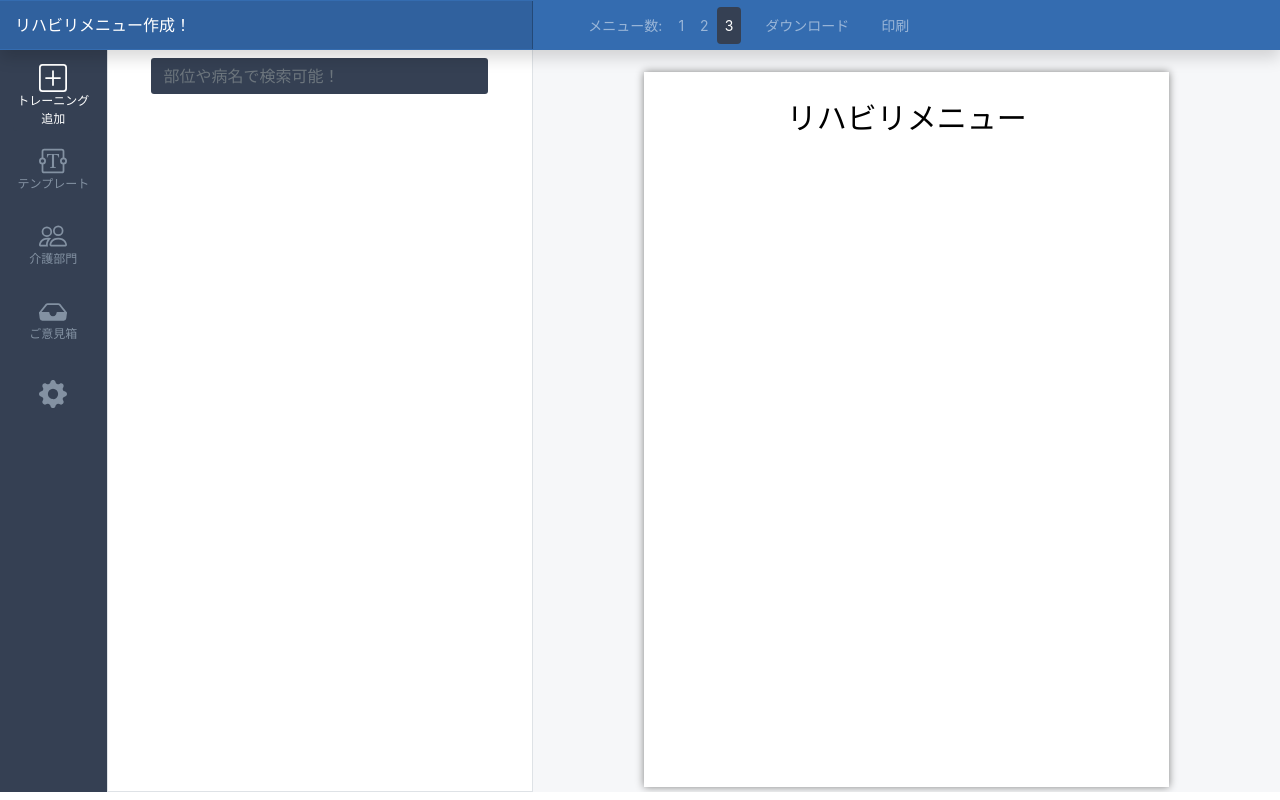
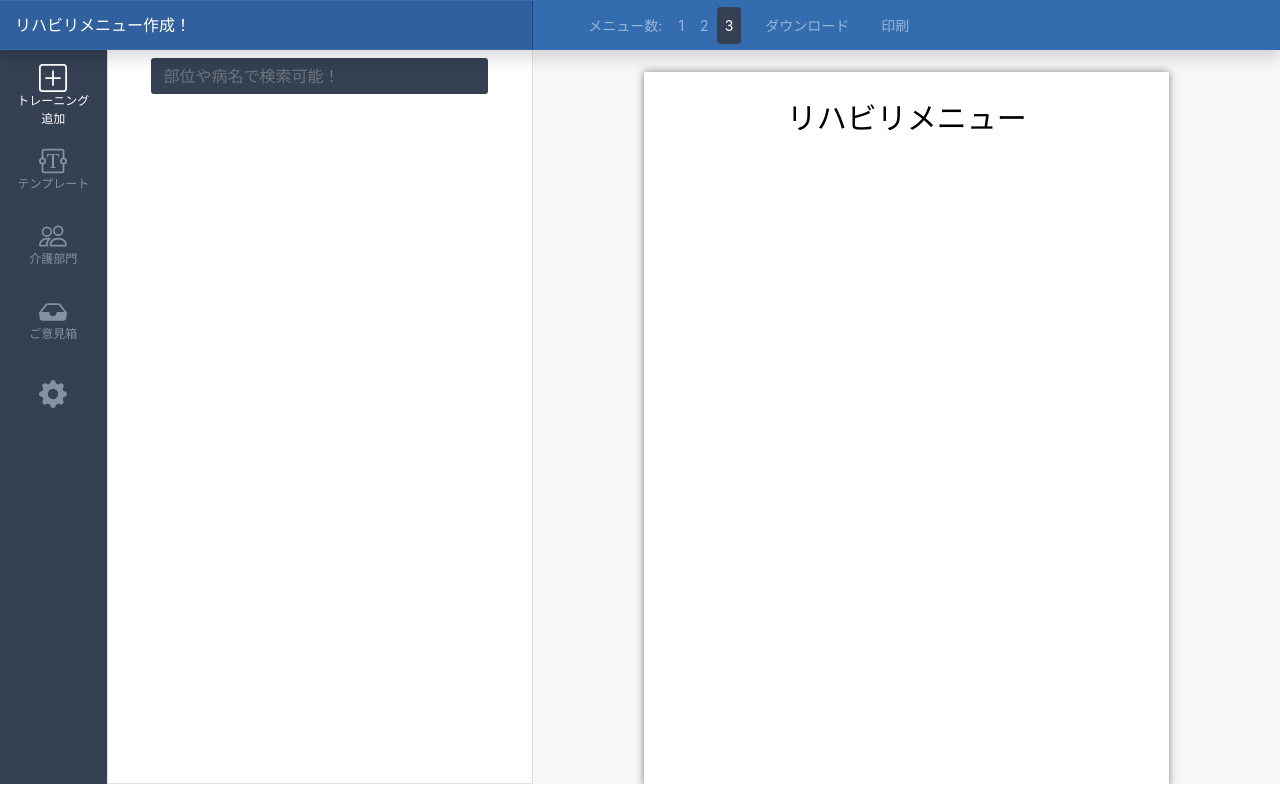
Before and after one commit to keisukeookuma/self-ex, a PHP site: page / in a window 1280 px wide. Run offline with PHP 8.4, Linux system fonts and the light colour scheme; data that the repository does not hold is empty.

Commit message:
画像追加

```diff
--- a/html/index.php
+++ b/html/index.php
@@ -80,7 +80,7 @@
                     <div class="search mx-auto">
                         <input class="search-form form-control form-control-dark  text-light form-bg" type="text" placeholder="部位や病名で検索可能！" aria-label="検索">
                     </div>
-                    <div class="overflow-auto" style="width:100%; height: 86vh;">
+                    <div class="overflow-auto" style="width:100%; height: 85vh;">
                     <!-- <div class="overflow-auto" style="width:100%; height: 620px;"> -->
                         <ul id="all_show_result" class="d-flex flex-wrap justify-content-around"></ul>
                     </div>
@@ -120,7 +120,7 @@
             </div>
         </div>
         <main role="main" class="col-md-7 ml-sm-auto pt-2 px-0 ">
-            <div class="overflow-auto" style="width:100%; height: 92vh;">
+            <div class="overflow-auto" style="width:100%; height: 91vh;">
             <!-- <div class="overflow-auto" style="width:100%; height: 662vh;"> -->
                 <div class="container a">
                     <div class="tab-content p-3 d-flex justify-content-center">
--- a/html/js/index.js
+++ b/html/js/index.js
@@ -87,8 +87,6 @@ $(function(){
 
           if($("#preview").find("div.item").length < contentsCount){
             $("#preview").append(item);
-          }else{
-            alert('メニュー数を超えています。')
           }
         })
       },
@@ -142,8 +140,6 @@ $(function(){
 
           if($("#preview").find("div.item").length < contentsCount){
           $("#preview").append(item);
-          }else{
-            alert('メニュー数を超えています。')
           }
         }
       },
```
Also changed, not shown: html/img/1bf69b5bb64bc5ebf08e5d12fbf77b3e2a3ac77d.png (added), html/img/1c7760e535c3e261adcbb2a501214fb733c530b2.JPG (deleted), html/img/311b6259578a14175efd84607c5a1819e231c48d.png (added), html/img/7002414b88977d97e8c26fc01320a6e1550d1cd1.png (deleted), html/img/9b62f13ded32a92763776bf0d7a9091b5f53f7e0.JPG (deleted), html/img/eaeb43e358c5a1ddaec75c675c0f13e18f4a7992.png (added), html/img/eb1043ab3c6fb264c3e309edbc63077abff2f2b7.png (added), html/img/ec5c207004616329817a00489b5f9afa548e78ab.png (added).
